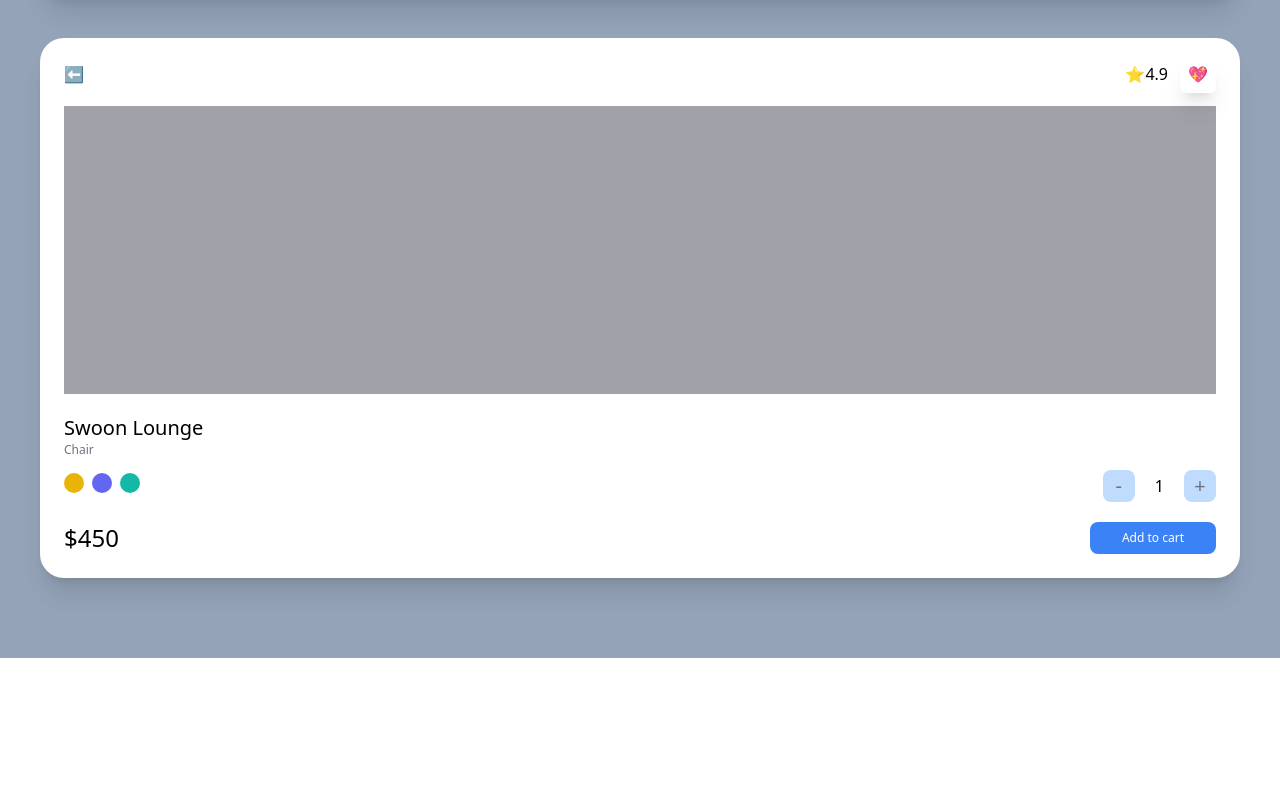
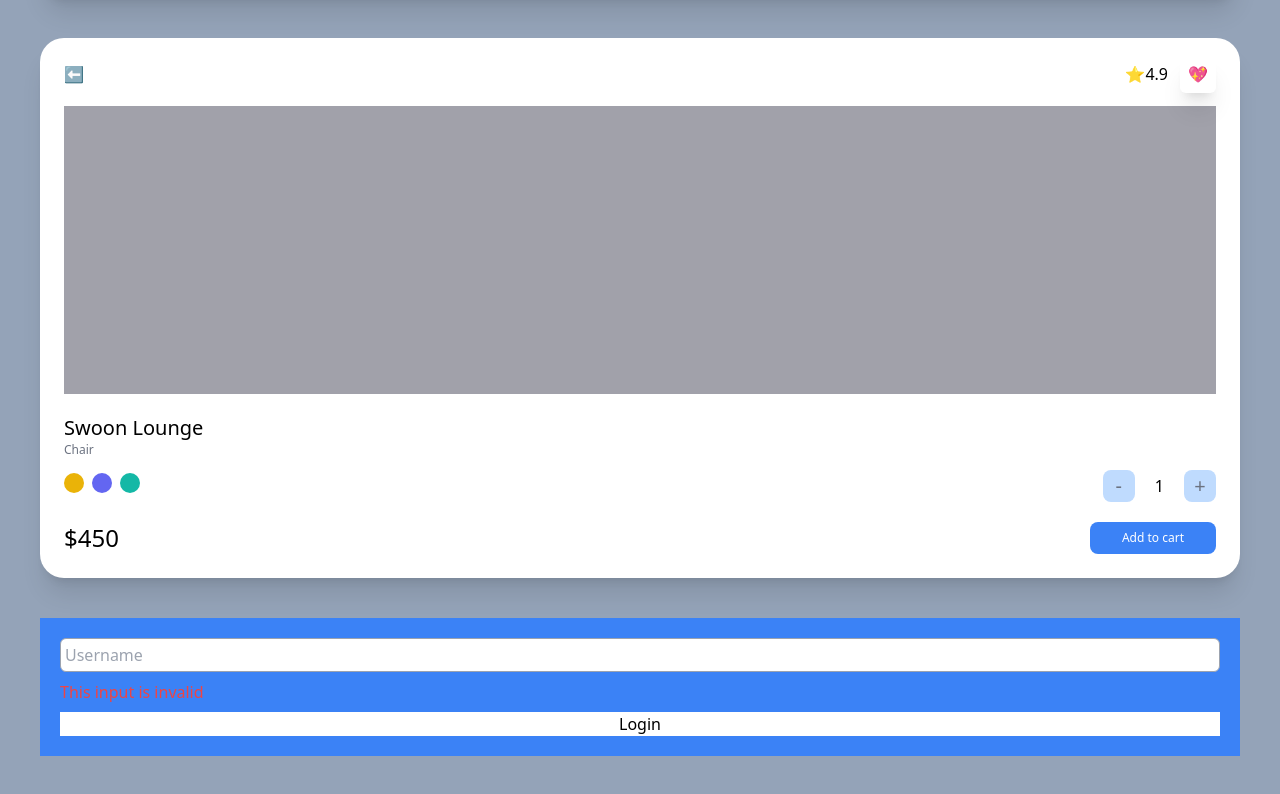
Before and after one commit to poseassome/Carrot-market, a Next.js app: page / in a window 1280 px wide. Shown: the part 816-1610 px from the top of the page. Before the commit the page ends 1474 px from the top, so only its background shows below. Built offline with nearby package versions, Linux system fonts and the light colour scheme.

Commit message:
tailwind modifier for forms

```diff
--- a/pages/index.tsx
+++ b/pages/index.tsx
@@ -95,7 +95,25 @@ const Home: NextPage = () => {
           </div>
         </div>
       </div>
-    </div >
+      <form className="flex flex-col space-y-2 p-5 bg-blue-500">
+        <input
+          type="text"
+          required
+          placeholder="Username"
+          className="border p-1 peer border-gray-400 rounded-md "
+        />
+        <span className="hidden peer-invalid:block peer-invalid:text-red-500">
+          This input is invalid
+        </span>
+        <span className="hidden peer-valid:block peer-valid:text-teal-500">
+          Awesome username
+        </span>
+        <span className="hidden peer-hover:block peer-hover:text-amber-500">
+          Hello
+        </span>
+        <input type="submit" value="Login" className="bg-white" />
+      </form>
+    </div>
   )
 };
 
```
